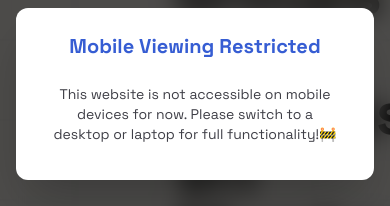
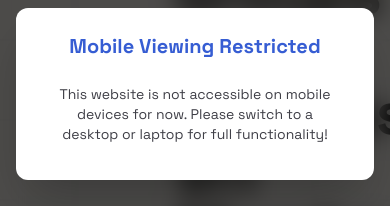
Before and after one commit to maitri-dalvi/gdgvit-web, a Next.js app: page / in a window 390 px wide. Shown: the part 328-534 px from the top of the page. Built offline with nearby package versions, Linux system fonts and the light colour scheme.

Commit message:
change: Mobile Pop-up UI 1.4

```diff
--- a/src/components/MobileWarningModal.tsx
+++ b/src/components/MobileWarningModal.tsx
@@ -36,7 +36,7 @@ const MobileWarningModal = ({ children }: { children?: React.ReactNode }) => {
             Mobile Viewing Restricted
           </h2>
           <p className="text-sm text-zinc-700 p-3">
-            This website is not accessible on mobile devices for now. Please switch to a desktop or laptop for full functionality!🚧
+            This website is not accessible on mobile devices for now. Please switch to a desktop or laptop for full functionality!
           </p>
         </div>
       </div>
```
